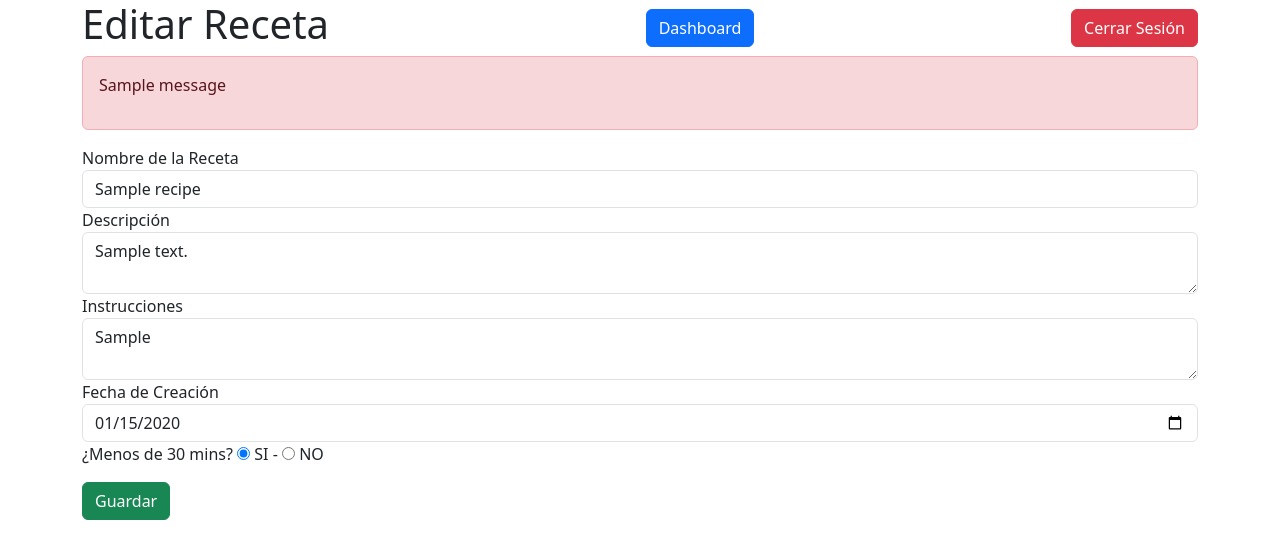
After one commit to cindychateau/Python-AngloAmerican, a Flask app: page /recipes/edit/1 in a window 1280 px wide. The commit adds this page. Shown: the top 559 px of the page. Run offline with Flask 3, Linux system fonts and the light colour scheme; the visitor is signed in with stand-in values (Sample User, id 1); tables that the repository leaves empty hold one stand-in row (values such as "Sample post"); one stand-in notice (Sample message) is shown.

Commit message:
Editar, borrar y dos tablas

```diff
--- a/4.- Flask/recetas/flask_app/controllers/recipes_controller.py
+++ b/4.- Flask/recetas/flask_app/controllers/recipes_controller.py
@@ -50,3 +50,46 @@ def recipes_show(id):
     recipe = Recipe.get_by_id(diccionario)
 
     return render_template('show.html', recipe=recipe)
+
+@app.route('/recipes/edit/<int:id>')
+def recipes_edit(id):
+    #Verificar que el usuario haya iniciado sesión
+    if 'user_id' not in session:
+        flash('Favor de iniciar sesión', 'not_in_session')
+        return redirect('/')
+
+    diccionario = {"id": id}
+    recipe = Recipe.get_by_id(diccionario)
+
+    #Verificar que el usuario en sesión sea es usuario que creo receta
+    if recipe.user_id != session['user_id']:
+        return redirect('/dashboard')
+
+    return render_template('edit.html', recipe=recipe)
+
+@app.route('/recipes/update', methods=['POST'])
+def recipes_update():
+    #Verificar que el usuario haya iniciado sesión
+    if 'user_id' not in session:
+        flash('Favor de iniciar sesión', 'not_in_session')
+        return redirect('/')
+
+    if not Recipe.validate_recipe(request.form):
+        return redirect('/recipes/edit/'+request.form['id'])
+
+    #Guardar la actualización
+    Recipe.update(request.form)
+    return redirect('/dashboard')
+
+@app.route('/recipes/delete/<int:id>')
+def recipes_delete(id):
+    #Verificar que el usuario haya iniciado sesión
+    if 'user_id' not in session:
+        flash('Favor de iniciar sesión', 'not_in_session')
+        return redirect('/')
+
+    #Llamar a un método que reciba el ID y borre ese registro
+    diccionario = {"id": id}
+    Recipe.delete(diccionario)
+
+    return redirect('/dashboard')
--- a/4.- Flask/recetas/flask_app/controllers/users_controller.py
+++ b/4.- Flask/recetas/flask_app/controllers/users_controller.py
@@ -1,5 +1,6 @@
 from flask import Flask, render_template, redirect, request, session, flash
 from flask_app import app
+from datetime import datetime
 
 #Importamos todos los modelos
 from flask_app.models.users import User
@@ -51,7 +52,7 @@ def dashboard():
     #Lista de Recetas
     recipes = Recipe.get_all()
 
-    return render_template('dashboard.html', user=user, recipes=recipes)
+    return render_template('dashboard.html', user=user, recipes=recipes, now=datetime.utcnow)
 
 @app.route('/login', methods=['POST'])
 def login():
--- a/4.- Flask/recetas/flask_app/models/recipes.py
+++ b/4.- Flask/recetas/flask_app/models/recipes.py
@@ -68,3 +68,17 @@ class Recipe:
         #]
         recipe = cls(result[0])
         return recipe
+
+    @classmethod
+    def update(cls, form):
+        #form = DICCIONARIO que se genera gracias al formulario
+        query = "UPDATE recipes SET name=%(name)s, description=%(description)s, instructions=%(instructions)s, under_30=%(under_30)s, date_made=%(date_made)s WHERE id = %(id)s"
+        result = connectToMySQL('esquema_recetas_aa').query_db(query, form)
+        return result
+
+    @classmethod
+    def delete(cls, data):
+        #data = {"id": 1}
+        query = "DELETE FROM recipes WHERE id = %(id)s"
+        result = connectToMySQL('esquema_recetas_aa').query_db(query, data)
+        return result
--- /dev/null
+++ b/4.- Flask/recetas/flask_app/templates/edit.html
@@ -0,0 +1,57 @@
+<!DOCTYPE html>
+<html lang="en">
+<head>
+    <meta charset="UTF-8">
+    <meta name="viewport" content="width=device-width, initial-scale=1.0">
+    <title>Editar Receta</title>
+    <link href="https://cdn.jsdelivr.net/npm/bootstrap@5.3.2/dist/css/bootstrap.min.css" rel="stylesheet" integrity="sha384-T3c6CoIi6uLrA9TneNEoa7RxnatzjcDSCmG1MXxSR1GAsXEV/Dwwykc2MPK8M2HN" crossorigin="anonymous">
+</head>
+<body>
+    <div class="container">
+        <header class="d-flex justify-content-between align-items-center">
+            <h1>Editar Receta</h1>
+            <a href="/dashboard" class="btn btn-primary">Dashboard</a>
+            <a href="/logout" class="btn btn-danger">Cerrar Sesión</a>
+        </header>
+        <!-- MENSAJES DE ERROR -->
+        {% with messages = get_flashed_messages(category_filter=['recipe']) %}
+            {% if messages %}
+                <div class="alert alert-danger">
+                    {% for message in messages %}
+                        <p>{{message}}</p>
+                    {% endfor %}
+                </div>
+            {% endif %}
+        {% endwith %}
+        <form action="/recipes/update" method="post">
+            <div>
+                <label for="name">Nombre de la Receta</label>
+                <input type="text" name="name" class="form-control" id="name" value="{{recipe.name}}">
+            </div>
+            <div>
+                <label for="description">Descripción</label>
+                <textarea name="description" class="form-control" id="description">{{recipe.description}}</textarea>
+            </div>
+            <div>
+                <label for="instructions">Instrucciones</label>
+                <textarea name="instructions" class="form-control" id="instructions">{{recipe.instructions}}</textarea>
+            </div>
+            <div>
+                <label for="date_made">Fecha de Creación</label>
+                <input type="date" name="date_made" class="form-control" id="date_made" value="{{recipe.date_made.strftime('%Y-%m-%d')}}" >
+            </div>
+            <div>
+                <label>¿Menos de 30 mins?</label>
+                <input type="radio" name="under_30" id="under30YES" value="1" {% if recipe.under_30 == 1 %} checked {% endif %}>
+                <label for="under30YES">SI</label>
+                -
+                <input type="radio" name="under_30" id="under30NO" value="0" {% if recipe.under_30 == 0 %} checked {% endif %}>
+                <label for="under30NO">NO</label>
+            </div>
+            <input type="hidden" name="user_id" value="{{session['user_id']}}">
+            <input type="hidden" name="id" value="{{recipe.id}}" >
+            <input type="submit" class="btn btn-success mt-3" value="Guardar">
+        </form>
+    </div>
+</body>
+</html>
```
Also changed, not shown: 4.- Flask/recetas/flask_app/templates/dashboard.html (+41 -1 lines), 2 other files.
